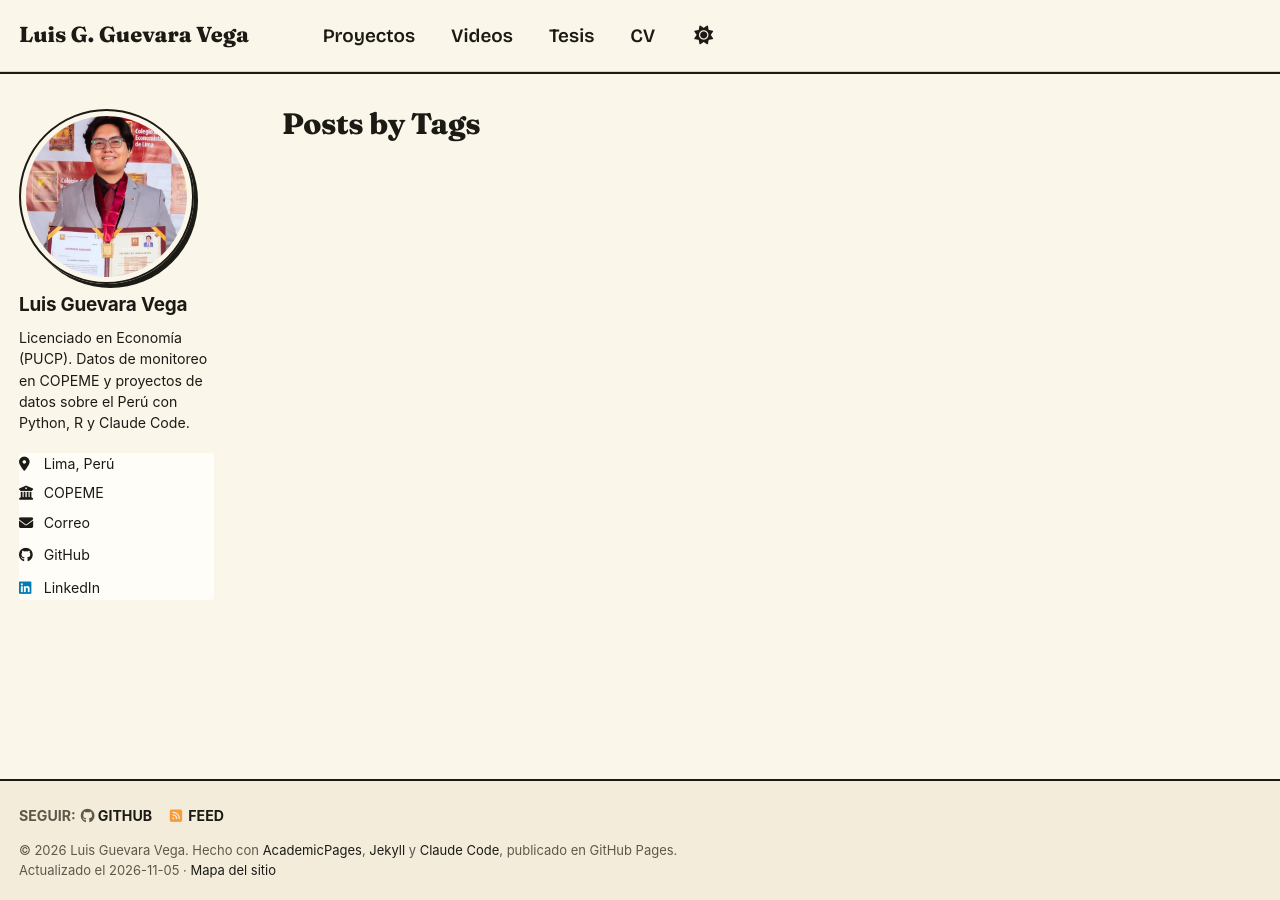
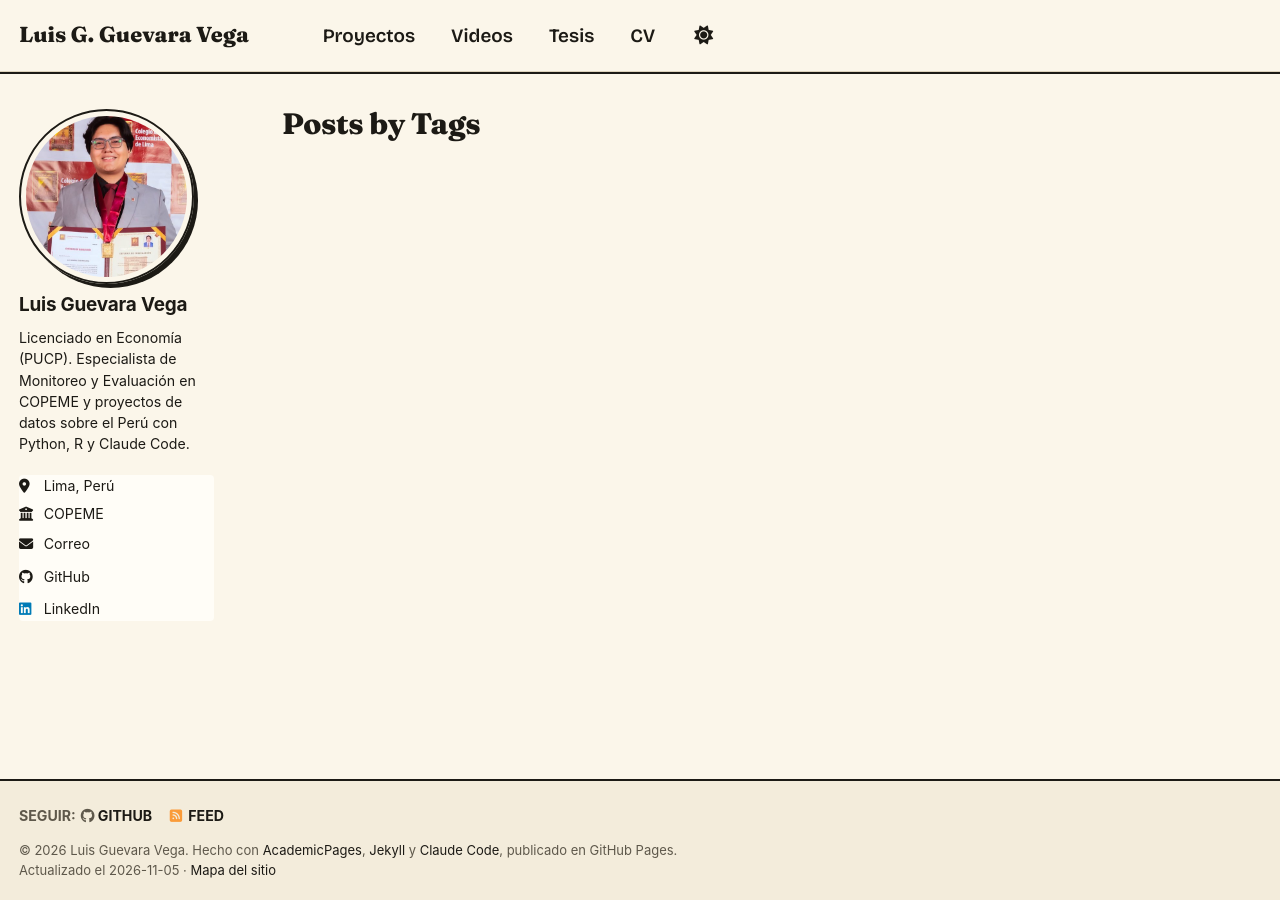
Before and after one commit to LuisGuevaraVega/LuisGuevaraVega.github.io, a Jekyll site: the page built from _pages/tag-archive.html, in a window 1280 px wide. Built offline with Jekyll 4.4.1, drawn with Linux system fonts in a browser that asks for light colours; a script bundle is joined from its source files by our own code; a style sheet for code colours, icons or effects is not loaded.

Commit message:
Foto nueva con otro nombre para saltar la caché y bio lateral
Co-Authored-By: Claude Opus 5.5 <noreply@anthropic.com>

```diff
--- a/_config.yml
+++ b/_config.yml
@@ -23,10 +23,10 @@ repository               : "LuisGuevaraVega/LuisGuevaraVega.github.io"
 #               Additional customization can be done by editing /_includes/author-profile.html
 author:
   # Biographic information
-  avatar           : "perfil.jpg"
+  avatar           : "foto-perfil-cel.jpg"
   name             : "Luis Guevara Vega"
   pronouns         : # example: "she/her"
-  bio              : "Licenciado en Economía (PUCP). Datos de monitoreo en COPEME y proyectos de datos sobre el Perú con Python, R y Claude Code."
+  bio              : "Licenciado en Economía (PUCP). Especialista de Monitoreo y Evaluación en COPEME y proyectos de datos sobre el Perú con Python, R y Claude Code."
   location         : "Lima, Perú"
   employer         : "COPEME"
   uri              : # URL
--- a/_layouts/inicio.html
+++ b/_layouts/inicio.html
@@ -27,7 +27,7 @@ layout: default
       </ul>
     </div>
     <figure class="polaroid">
-      <img src="{{ base_path }}/images/perfil.jpg" alt="Foto de Luis Guevara Vega" fetchpriority="high">
+      <img src="{{ base_path }}/images/foto-perfil-cel.jpg" alt="Foto de Luis Guevara Vega" fetchpriority="high">
       <figcaption>de los datos a las personas</figcaption>
     </figure>
   </section>
```
Also changed, not shown: images/foto-perfil-cel.jpg (renamed from images/perfil.jpg).
